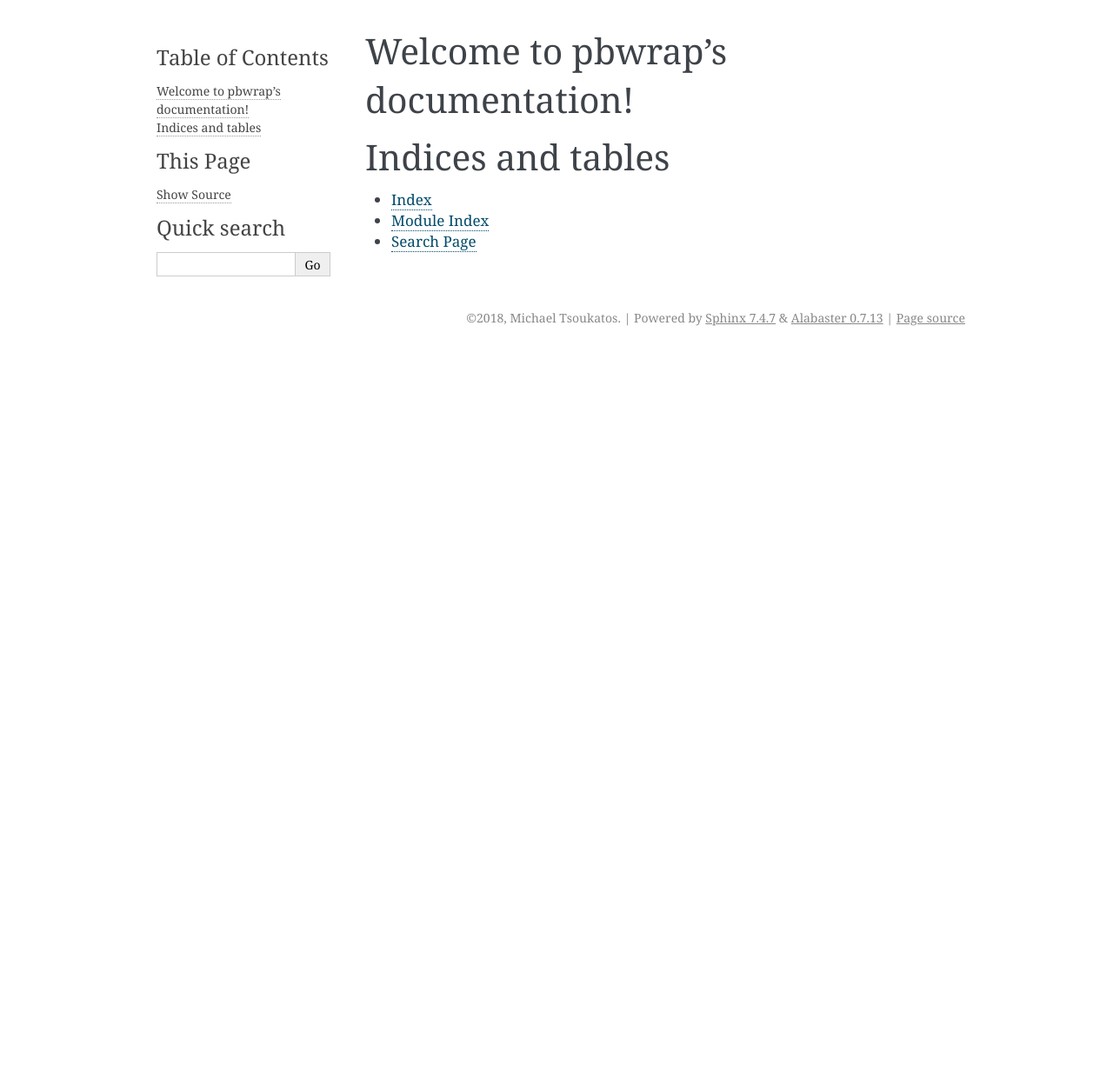
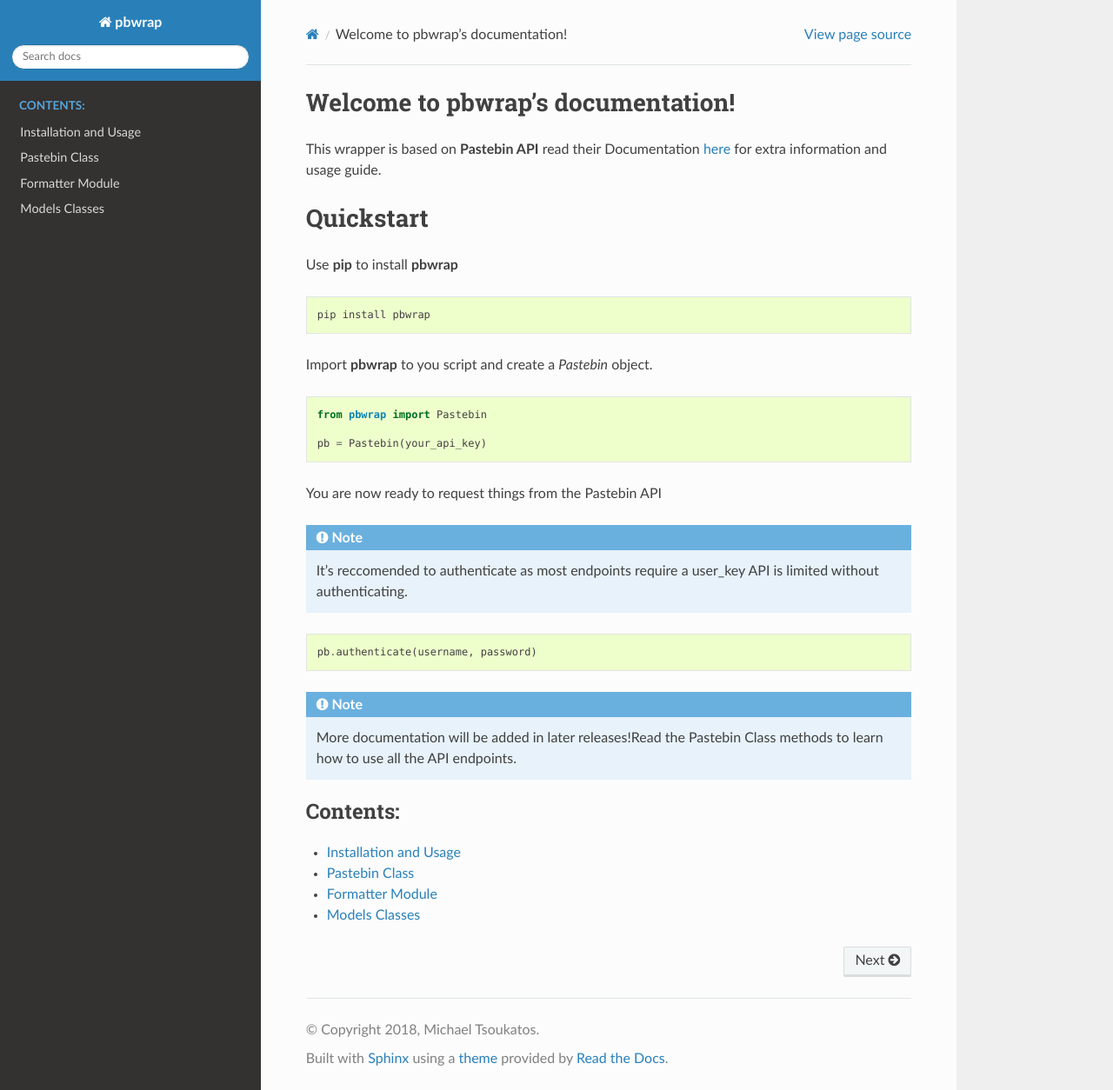
Before and after one commit to Mikts/pbwrap, a Sphinx documentation site: the page built from docs/source/index.rst, in a window 1280 px wide and 1254 px high. Shown: the whole window at 87% size. Built offline with Sphinx 7.4.7 and the Read the Docs theme 2.0.0, drawn with Linux system fonts in a browser that asks for light colours.

Commit message:
Sphinx right this time. Updated README

```diff
--- a/docs/source/conf.py
+++ b/docs/source/conf.py
@@ -14,7 +14,7 @@
 #
 import os
 import sys
-sys.path.insert(0, os.path.abspath('../'))
+sys.path.insert(0, os.path.abspath('../pbwrap/*'))
 
 
 # -- Project information -----------------------------------------------------
@@ -34,7 +34,7 @@
 # If your documentation needs a minimal Sphinx version, state it here.
 #
 # needs_sphinx = '1.0'
-
+autoclass_content = 'both'
 # Add any Sphinx extension module names here, as strings. They can be
 # extensions coming with Sphinx (named 'sphinx.ext.*') or your custom
 # ones.
@@ -77,7 +77,7 @@
 # The theme to use for HTML and HTML Help pages.  See the documentation for
 # a list of builtin themes.
 #
-html_theme = 'alabaster'
+html_theme = 'sphinx_rtd_theme'
 
 # Theme options are theme-specific and customize the look and feel of a theme
 # further.  For a list of options available for each theme, see the
--- /dev/null
+++ b/docs/source/formatter.rst
@@ -0,0 +1,5 @@
+Formatter Module
+================
+
+.. automodule:: pbwrap.formatter
+    :members:
--- a/docs/source/index.rst
+++ b/docs/source/index.rst
@@ -6,14 +6,42 @@
 Welcome to pbwrap's documentation!
 ==================================
 
+This wrapper is based on **Pastebin API** read their Documentation `here <https://pastebin.com/>`_
+for extra information and usage guide.
+
+Quickstart
+==========
+
+Use **pip** to install **pbwrap**
+
+.. code-block:: bash
+
+    pip install pbwrap
+
+Import **pbwrap** to you script and create a *Pastebin* object.
+
+.. code-block:: Python
+
+    from pbwrap import Pastebin
+
+    pb = Pastebin(your_api_key)
+
+You are now ready to request things from the Pastebin API
+
+.. note::  It's reccomended to authenticate as most endpoints require a user_key API is limited without authenticating.
+
+.. code-block:: Python
+
+    pb.authenticate(username, password)
+
+.. note:: More documentation will be added in later releases!Read the Pastebin Class methods to learn how to use all
+          the API endpoints.
+
 .. toctree::
-   :maxdepth: 2
+   :maxdepth: 1
    :caption: Contents:
 
-
-Indices and tables
-==================
-
-* :ref:`genindex`
-* :ref:`modindex`
-* :ref:`search`
+   installation
+   pastebin
+   formatter
+   models
--- /dev/null
+++ b/docs/source/pastebin.rst
@@ -0,0 +1,5 @@
+Pastebin Class
+==============
+
+.. autoclass:: pbwrap.Pastebin
+   :inherited-members:
--- a/pbwrap/__init__.py
+++ b/pbwrap/__init__.py
@@ -1,3 +1,2 @@
-"""A simple Pastebin API wrapper. WIP"""
 from pbwrap.pbwrap import Pastebin
 from pbwrap.models import Paste
```
Also changed, not shown: README.md (+3 -0 lines), docs/source/installation.rst (added, +24 -0 lines), docs/source/models.rst (added, +8 -0 lines), 2 other files.
